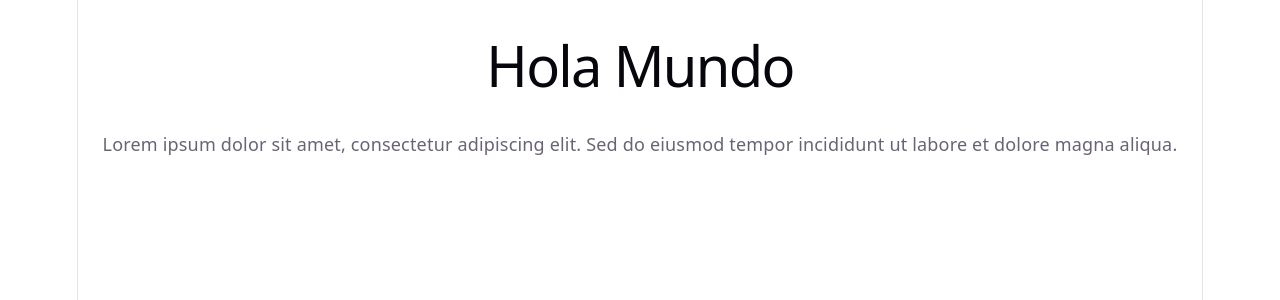
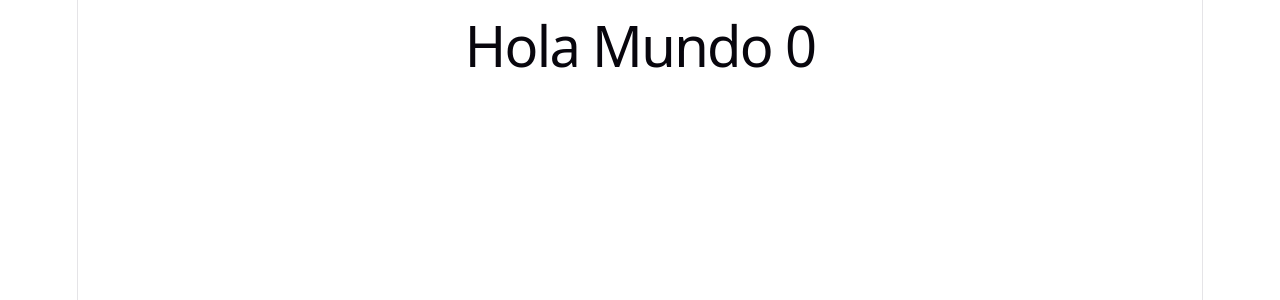
Before and after one commit to GianCordova/Proyecto-KinalSports, a React (Vite) app in the folder client-admin/: page / in a window 1280 px wide. Shown: the top 300 px of the page. Built offline with nearby package versions, Linux system fonts and the light colour scheme.

Commit message:
Commit actualizacion

```diff
--- a/client-admin/src/app/App.jsx
+++ b/client-admin/src/app/App.jsx
@@ -1,12 +1,16 @@
+import { useState } from "react";
+
 export const App = () => {
+
+  const [contar, setContar] = useState(0); //contador
+
     return (
         <>
-          <h1 className="text-3xl">Hola Mundo</h1>
-          <p>Lorem ipsum dolor sit amet, consectetur adipiscing elit.
-            Sed do eiusmod tempor incididunt ut labore et dolore magna
-            aliqua.</p>
+          <h1 onClick={()=>{
+            setContar(contar + 1);
+          }}>Hola Mundo {contar}</h1>
         </>
-  )
+  );
 }
 
 export default App;
```
